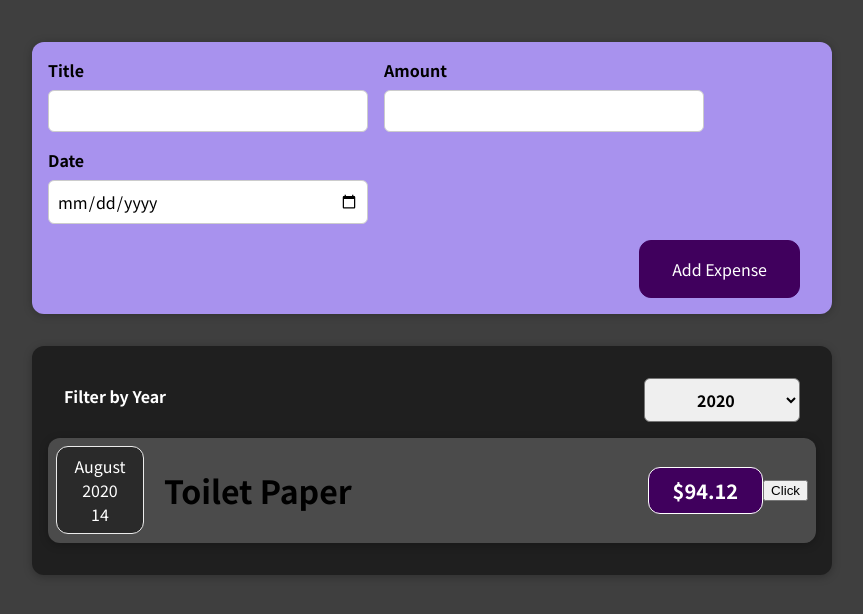
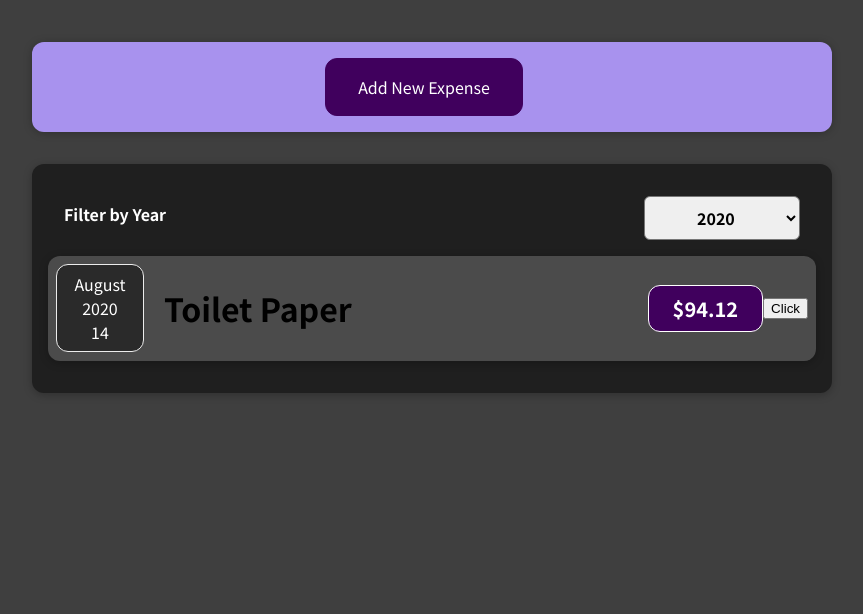
Before and after one commit to tintoll/react_guide, a React (Create React App) app in the folder 01-starting-setup/: page / in a window 1280 px wide. Shown: the top 614 px of the page, without its empty margins (208-1071 px from the left). Built offline with nearby package versions, Linux system fonts and the light colour scheme.

Commit message:
리액트 - 조건부 렌더링

```diff
--- a/01-starting-setup/src/components/Expenses/Expenses.js
+++ b/01-starting-setup/src/components/Expenses/Expenses.js
@@ -11,10 +11,21 @@ function Expenses(props) {
     setFilteredYear(selectedYear);
   };
 
-  const fileteredExpenses = props.items
-    .filter((expense) => {
-      return filteredYear === expense.date.getFullYear().toString();
-    })
+  const fileteredExpenses = props.items.filter((expense) => {
+    return filteredYear === expense.date.getFullYear().toString();
+  });
+
+  let expensesContent = <p>No Expense</p>;
+  if (fileteredExpenses.length > 0) {
+    expensesContent = fileteredExpenses.map((expense) => (
+      <ExpenseItem
+        key={expense.id}
+        title={expense.title}
+        amout={expense.amount}
+        date={expense.date}
+      />
+    ));
+  }
 
   return (
     <Card className="expenses">
@@ -22,15 +33,7 @@ function Expenses(props) {
         selected={filteredYear}
         onChangeFilter={filterChangeHandler}
       />
-      {
-        fileteredExpenses.map((expense) => (
-          <ExpenseItem
-            key={expense.id}
-            title={expense.title}
-            amout={expense.amount}
-            date={expense.date}
-          />
-        ))}
+      {expensesContent}
     </Card>
   );
 }
--- a/01-starting-setup/src/components/NewExpense/ExpenseForm.js
+++ b/01-starting-setup/src/components/NewExpense/ExpenseForm.js
@@ -54,13 +54,15 @@ const ExpenseForm = (props) => {
       date: new Date(enteredDate),
     };
 
-    props.onSaveExpenseData(expenseData)
+    props.onSaveExpenseData(expenseData);
 
     // 각 input의 값을 초기화할때 value에 state값을 양방향 바인딩 시키고
     // state 값을 초기화 해준다
     setEnteredTitle("");
     setEnteredAmount("");
     setEnteredDate("");
+
+    props.onCancel();
   };
 
   return (
@@ -96,6 +98,9 @@ const ExpenseForm = (props) => {
         </div>
       </div>
       <div className="new-expense__actions">
+        <button type="button" onClick={props.onCancel}>
+          Cancel
+        </button>
         <button type="submit">Add Expense</button>
       </div>
     </form>
--- a/01-starting-setup/src/components/NewExpense/NewExpense.js
+++ b/01-starting-setup/src/components/NewExpense/NewExpense.js
@@ -1,22 +1,40 @@
-import React from 'react';
-import ExpenseForm from './ExpenseForm';
-import './NewExpense.css'
+import React, { useState } from "react";
+import ExpenseForm from "./ExpenseForm";
+import "./NewExpense.css";
 
 const NewExpense = (props) => {
+  const [isEditing, setIsEditing] = useState(false);
 
   const saveExpenseDataHandler = (expenseData) => {
     const expense = {
       ...expenseData,
-            id: Math.random().toString()
-        }
-        props.onAddExpense(expense)
-    }
+      id: Math.random().toString(),
+    };
+    props.onAddExpense(expense);
+  };
+
+  const startEditingHandler = () => {
+    setIsEditing(true);
+  };
+  const stopEditingHandler = () => {
+    setIsEditing(false);
+  };
 
   return (
     <div className="new-expense">
-            <ExpenseForm onSaveExpenseData={saveExpenseDataHandler} />
+      {!isEditing && (
+        <button type="button" onClick={startEditingHandler}>
+          Add New Expense
+        </button>
+      )}
+      {isEditing && (
+        <ExpenseForm
+          onSaveExpenseData={saveExpenseDataHandler}
+          onCancel={stopEditingHandler}
+        />
+      )}
     </div>
-    )
-}
+  );
+};
 
 export default NewExpense;
```
Lines whose indentation alone changed are shown as unchanged.
